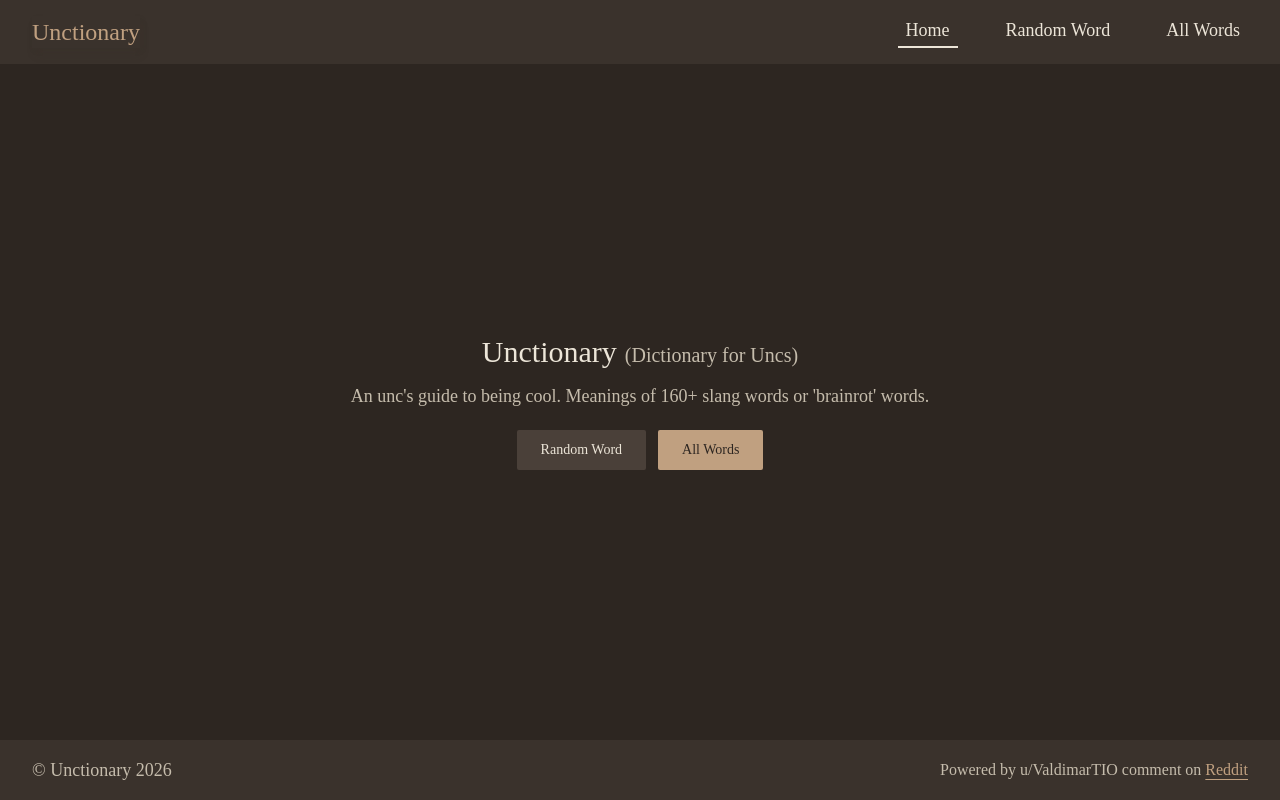
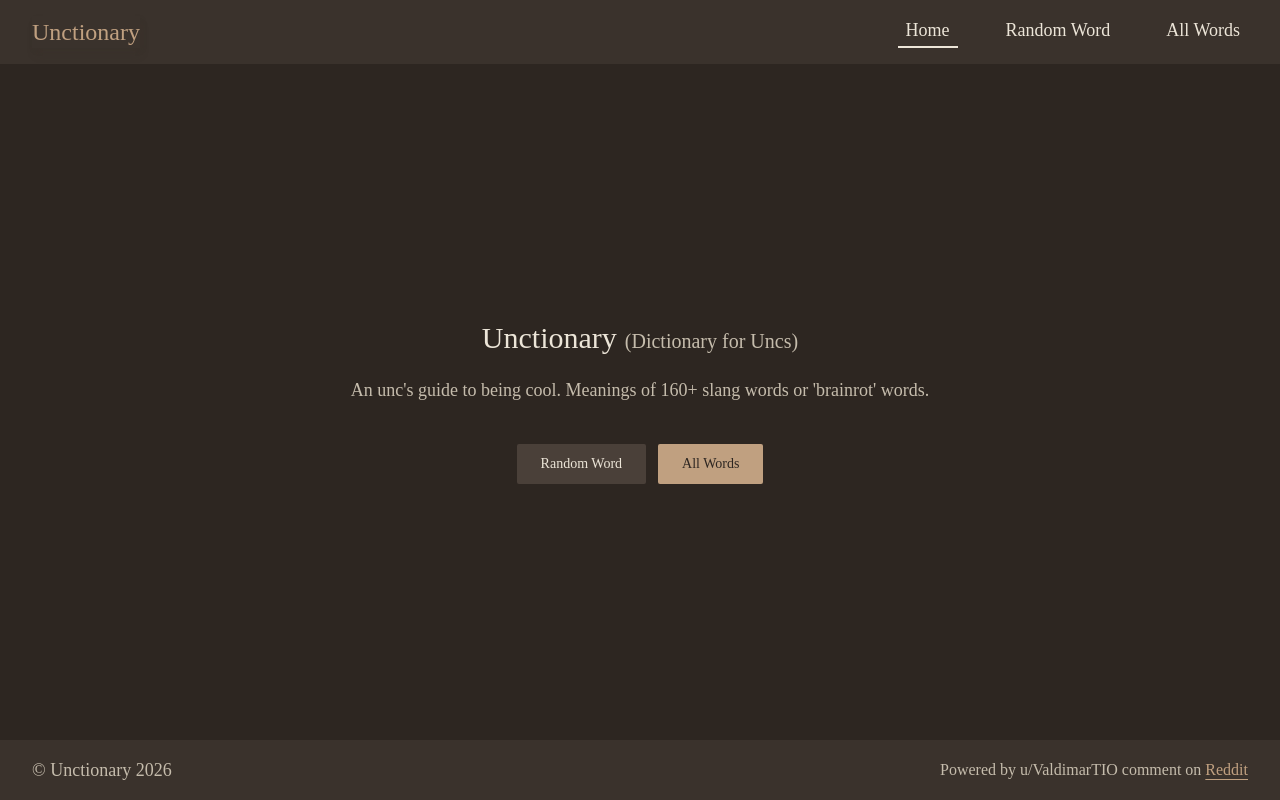
Before and after one commit to suyogpoudel/unctionary, a Next.js app: page / in a window 1280 px wide. Built offline with nearby package versions, Linux system fonts and the light colour scheme.

Commit message:
spacing in smaller screens

```diff
--- a/app/page.tsx
+++ b/app/page.tsx
@@ -4,7 +4,7 @@ import Link from "next/link";
 const Home = () => {
   return (
     <div className="flex flex-col justify-center items-center">
-      <div className="flex items-baseline text-center gap-2 mb-3 max-sm:flex-col max-sm:gap-1 max-sm:items-center">
+      <div className="flex items-baseline text-center gap-2 mb-5 max-sm:flex-col max-sm:gap-0.5 max-sm:items-center">
         <h1 className="text-2xl sm:text-3xl">Unctionary</h1>
         <p className="text-lg sm:text-xl text-muted-foreground">
           (Dictionary for Uncs)
@@ -14,7 +14,7 @@ const Home = () => {
         An unc&apos;s guide to being cool. Meanings of 160+ slang words or
         'brainrot' words.
       </p>
-      <div className="flex gap-3 mt-5">
+      <div className="flex gap-3 mt-10">
         <Button
           asChild
           size="lg"
```
